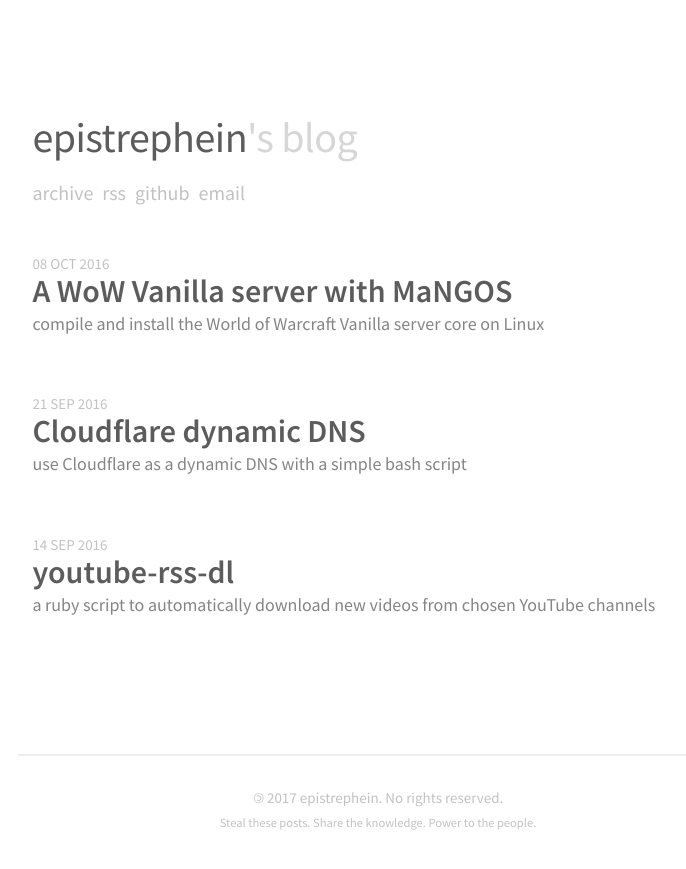
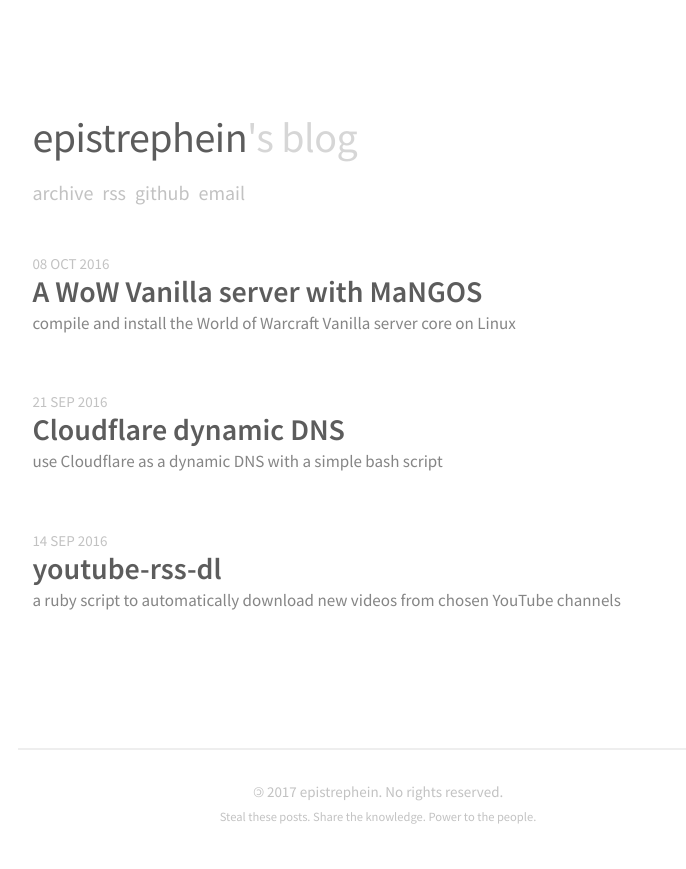
Before and after one commit to epistrephein/blog.epistrephe.in, a Jekyll site: the page built from index.html, in a window 1280 px wide. Shown: the top 869 px of the page, without its empty margins (262-948 px from the left). Built offline with Jekyll 4.4.1, drawn with Linux system fonts in a browser that asks for light colours; nearby versions of some CDN libraries; the list of posts is cut into pages by our own code.

Commit message:
Tweaked font size and line height of post list

```diff
--- a/_sass/_site.scss
+++ b/_sass/_site.scss
@@ -178,7 +178,7 @@ body {
 
     &-title {
       margin-bottom: .25rem;
-      font-size: 1.6rem;
+      font-size: 1.5rem;
       font-weight: 600;
       line-height: 1.5rem;
     }
@@ -192,8 +192,8 @@ body {
     &-desc {
 			color: lighten($base-color, 20);
       margin-bottom: .25rem;
-      font-size: .9rem;
-      line-height: 1.3rem;
+      font-size: .85rem;
+      line-height: 1.2rem;
     }
   }
 
```
